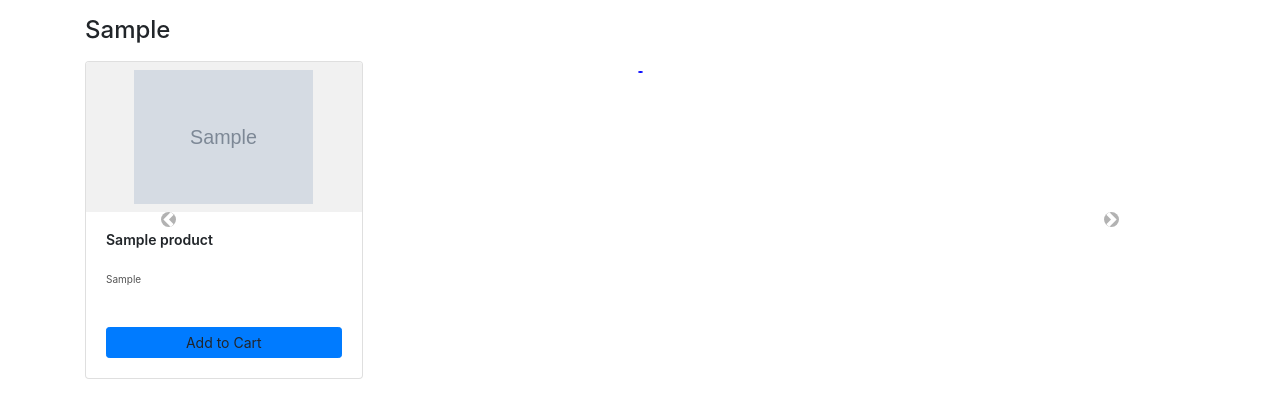
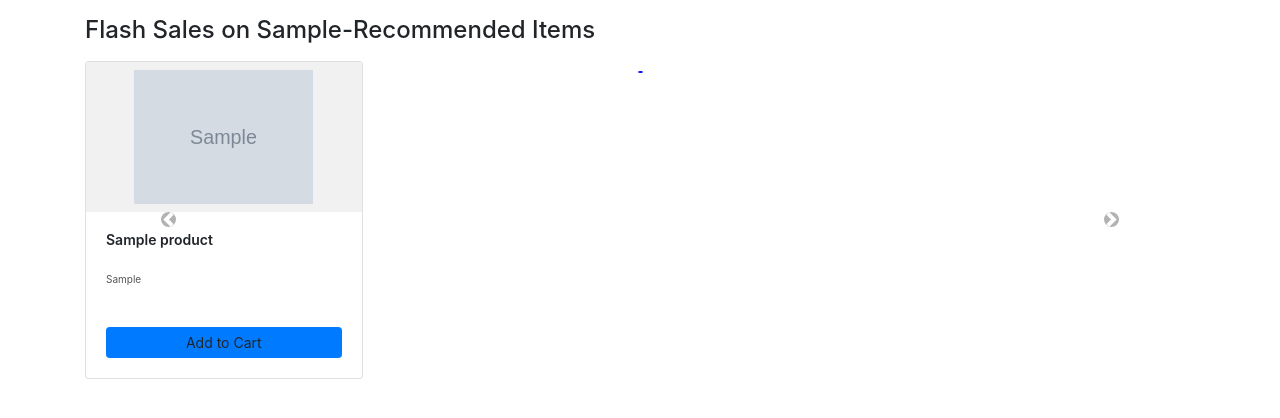
Before and after one commit to Akash3570/E-COMMERCE-SITE, a Django app: page /shop/ in a window 1280 px wide. Shown: the part 56-474 px from the top of the page. Run offline with Django 5.2, Linux system fonts and the light colour scheme; tables that the repository leaves empty hold one stand-in row (values such as "Sample post"); grey boxes marked "Sample" are stand-in pictures; some libraries are stand-ins or nearby versions.

Commit message:
changes in index.html

```diff
--- a/shop/templates/shop/index.html
+++ b/shop/templates/shop/index.html
@@ -57,7 +57,7 @@
 {% for cat in all_products %}
 
   <!-- Category Title -->
-  <h4 class="my-3">{{ cat.category }}</h4>
+  <h4 class="my-3">Flash Sales on {{ cat.category }}-Recommended Items</h4>
 
   <!-- Category Carousel -->
   <div id="carousel{{ forloop.counter }}"
```
